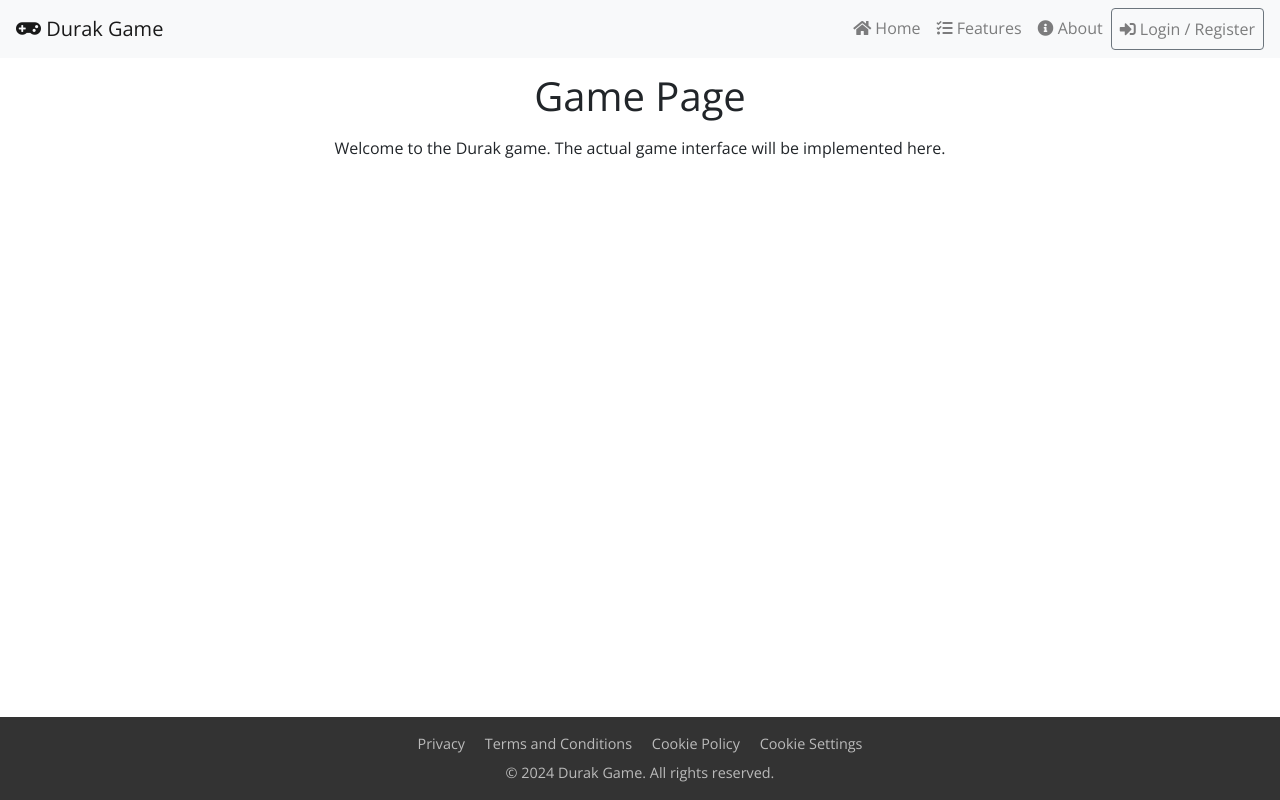
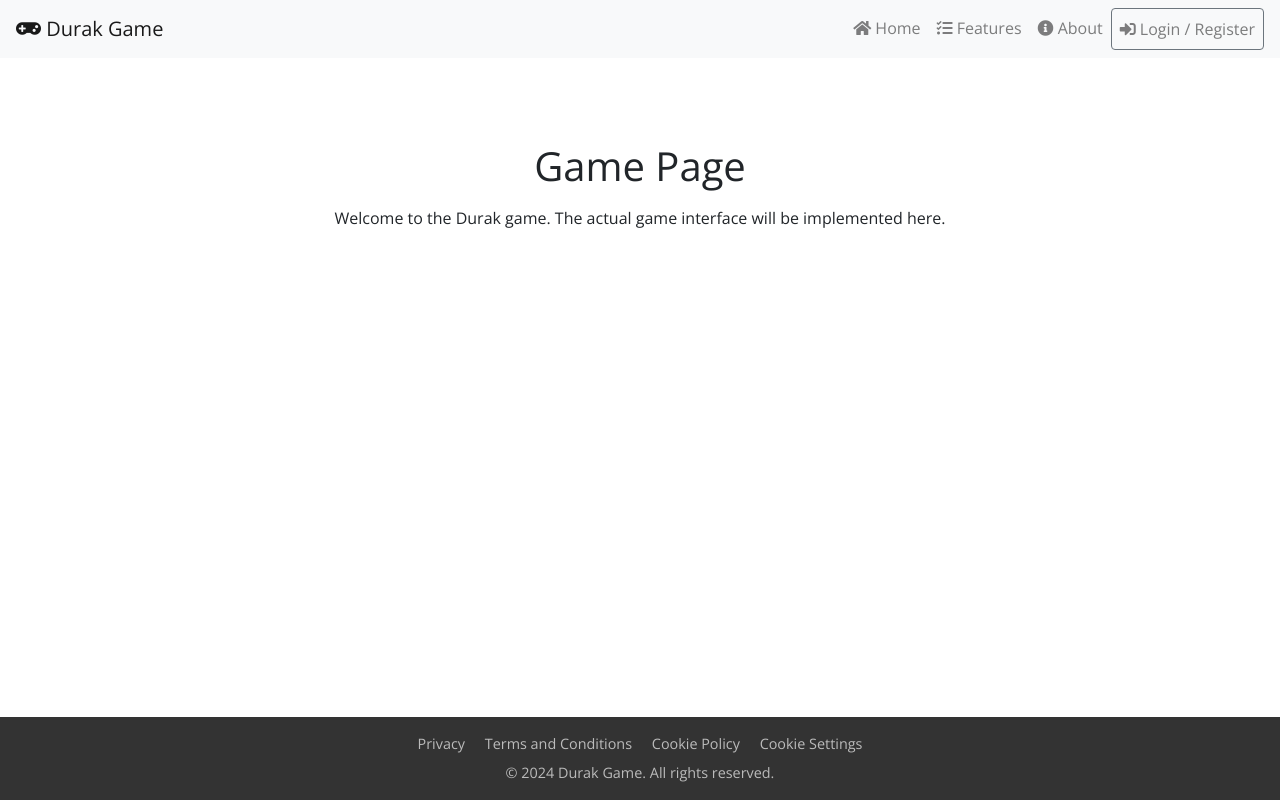
Before and after one commit to VasylFId/-durak-card-game-, a Flask app: template app/templates/game.html in a window 1280 px wide. Run offline with Flask 3, Linux system fonts and the light colour scheme; the template is opened without the code that fills it, so the values that code supplies are empty; some libraries are stand-ins or nearby versions.

Commit message:
Update styles.css
Add padding to body to ensure content does not overlap with the fixed navbar

```diff
--- a/app/static/css/styles.css
+++ b/app/static/css/styles.css
@@ -1,5 +1,12 @@
 /* Import Google Fonts */
 @import url('https://fonts.googleapis.com/css2?family=Lobster&family=Open+Sans:wght@400;700&display=swap');
+
+/* styles.css */
+
+body {
+    padding-top: 70px; /* Adjust this value based on the height of your navbar */
+}
+
 
 html, body {
     height: 100%;
```
